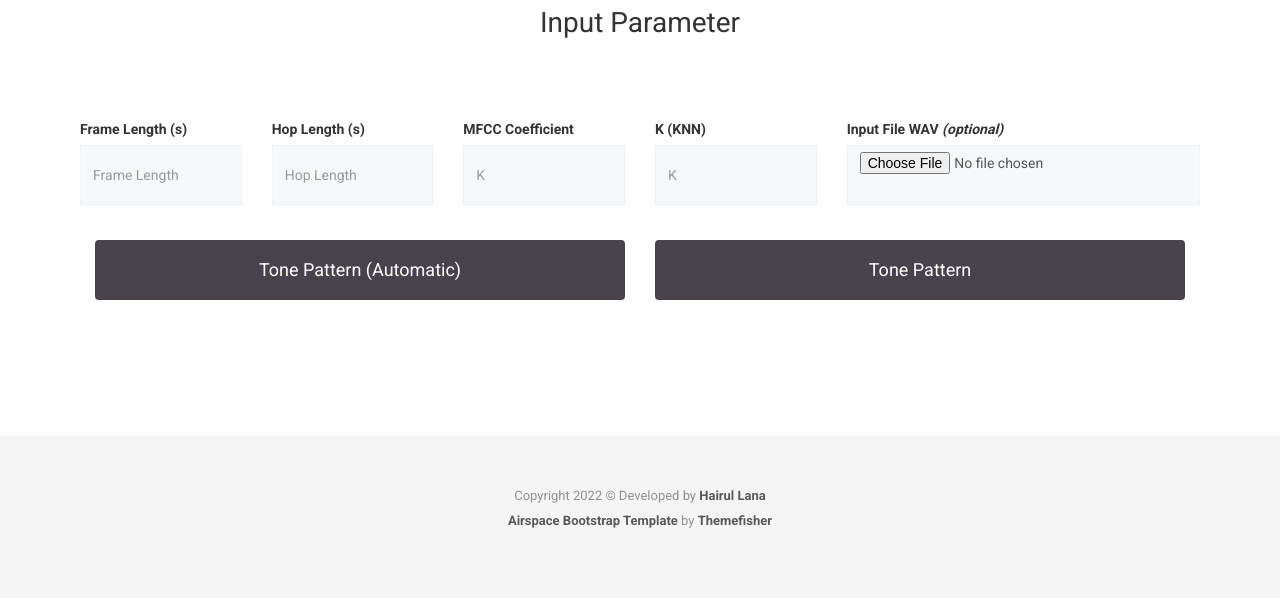
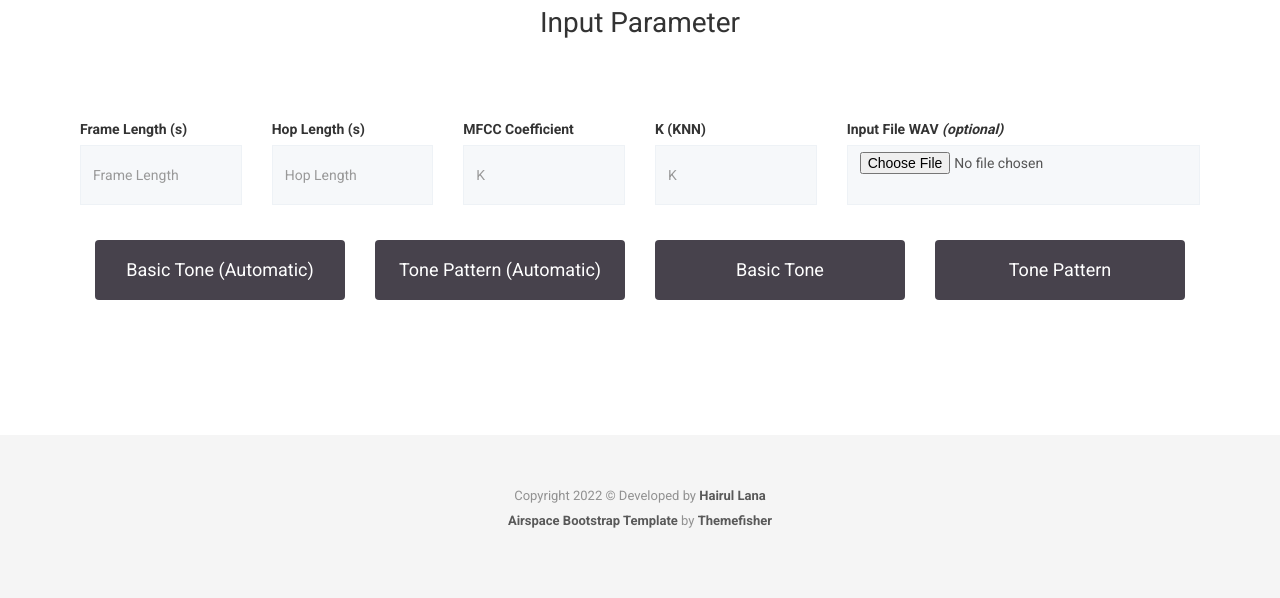
Before and after one commit to hairullana/darbuka-tone-identification, a Django app: template templates/identification.html in a window 1280 px wide. Shown: the part 511-1109 px from the top of the page. Run offline with Django 4.2, Linux system fonts and the light colour scheme; the template is opened without the code that fills it, so the values that code supplies are empty; some libraries are stand-ins or nearby versions; some web fonts are replaced.

Commit message:
display basic tone identification

```diff
--- a/templates/identification.html
+++ b/templates/identification.html
@@ -61,10 +61,16 @@
 									</div>
 								</div>
 							</div>
-							<div class="col-sm-6 mt-10">
+							<div class="col-sm-3 mt-10">
+								<button class="btn btn-default" name="basicToneAutomatic" type="submit">Basic Tone (Automatic)</button>
+							</div>
+							<div class="col-sm-3 mt-10">
 								<button class="btn btn-default" name="tonePatternAutomatic" type="submit">Tone Pattern (Automatic)</button>
 							</div>
-							<div class="col-sm-6 mt-10">
+							<div class="col-sm-3 mt-10">
+								<button class="btn btn-default" name="basicTone" type="submit">Basic Tone</button>
+							</div>
+							<div class="col-sm-3 mt-10">
 								<button class="btn btn-default" name="tonePattern" type="submit">Tone Pattern</button>
 							</div>
 						</div>
```
Also changed, not shown: darbukaToneIdentification/views.py (+17 -2 lines).
